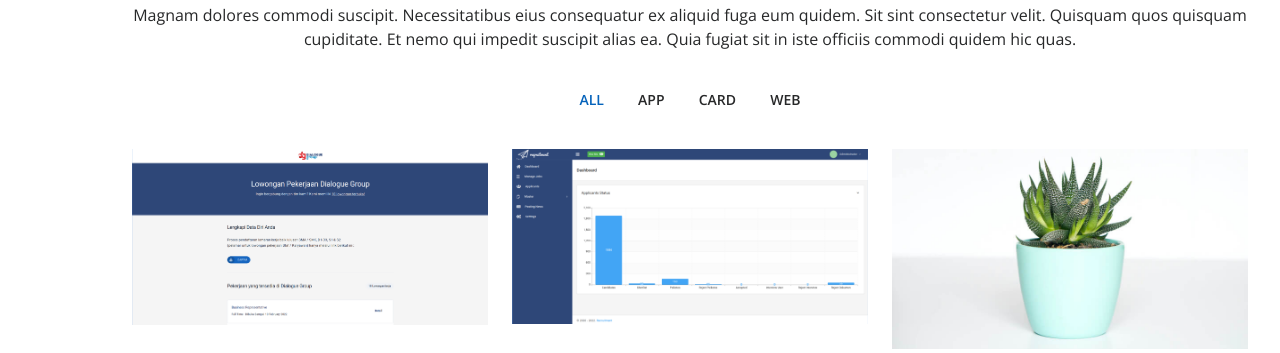
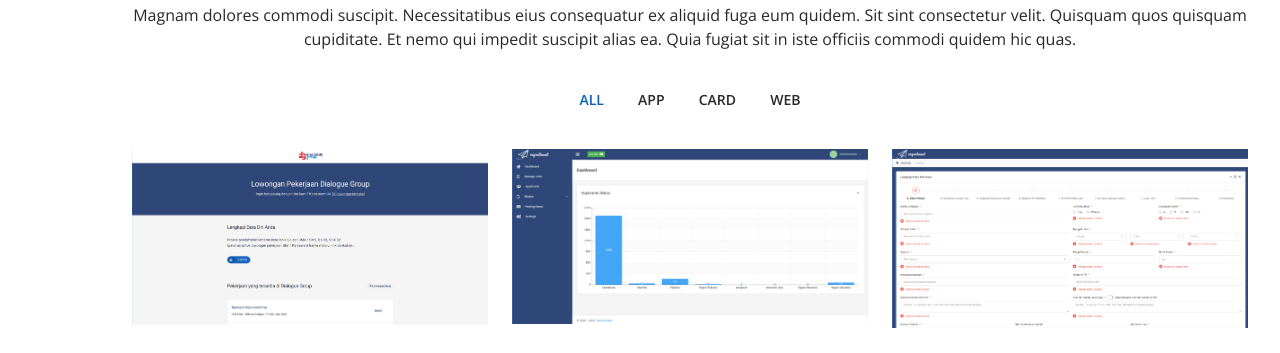
Before and after one commit to allghiffary/allghiffary.github.io, a plain HTML site: page index.html in a window 1280 px wide. Shown: the part 2969-3322 px from the top of the page. Drawn offline with nearby package versions, Linux system fonts and the light colour scheme.

Commit message:
update image

```diff
--- a/index.html
+++ b/index.html
@@ -388,12 +388,12 @@
 
                     <div class="col-lg-4 col-md-6 portfolio-item filter-app">
                         <div class="portfolio-wrap">
-                            <img src="assets/img/portfolio/portfolio-3.jpg" class="img-fluid" alt="">
+                            <img src="assets/img/portofolio/3.png" class="img-fluid" alt="">
                             <div class="portfolio-info">
                                 <h4>App 2</h4>
                                 <p>App</p>
                                 <div class="portfolio-links">
-                                    <a href="assets/img/portfolio/portfolio-3.jpg" data-gallery="portfolioGallery" class="portfolio-lightbox" title="App 2"><i class="bx bx-plus"></i></a>
+                                    <a href="assets/img/portofolio/3.png" data-gallery="portfolioGallery" class="portfolio-lightbox" title="App 2"><i class="bx bx-plus"></i></a>
                                     <a href="portfolio-details.html" class="portfolio-details-lightbox" data-glightbox="type: external" title="Portfolio Details"><i
 											class="bx bx-link"></i></a>
                                 </div>
```
